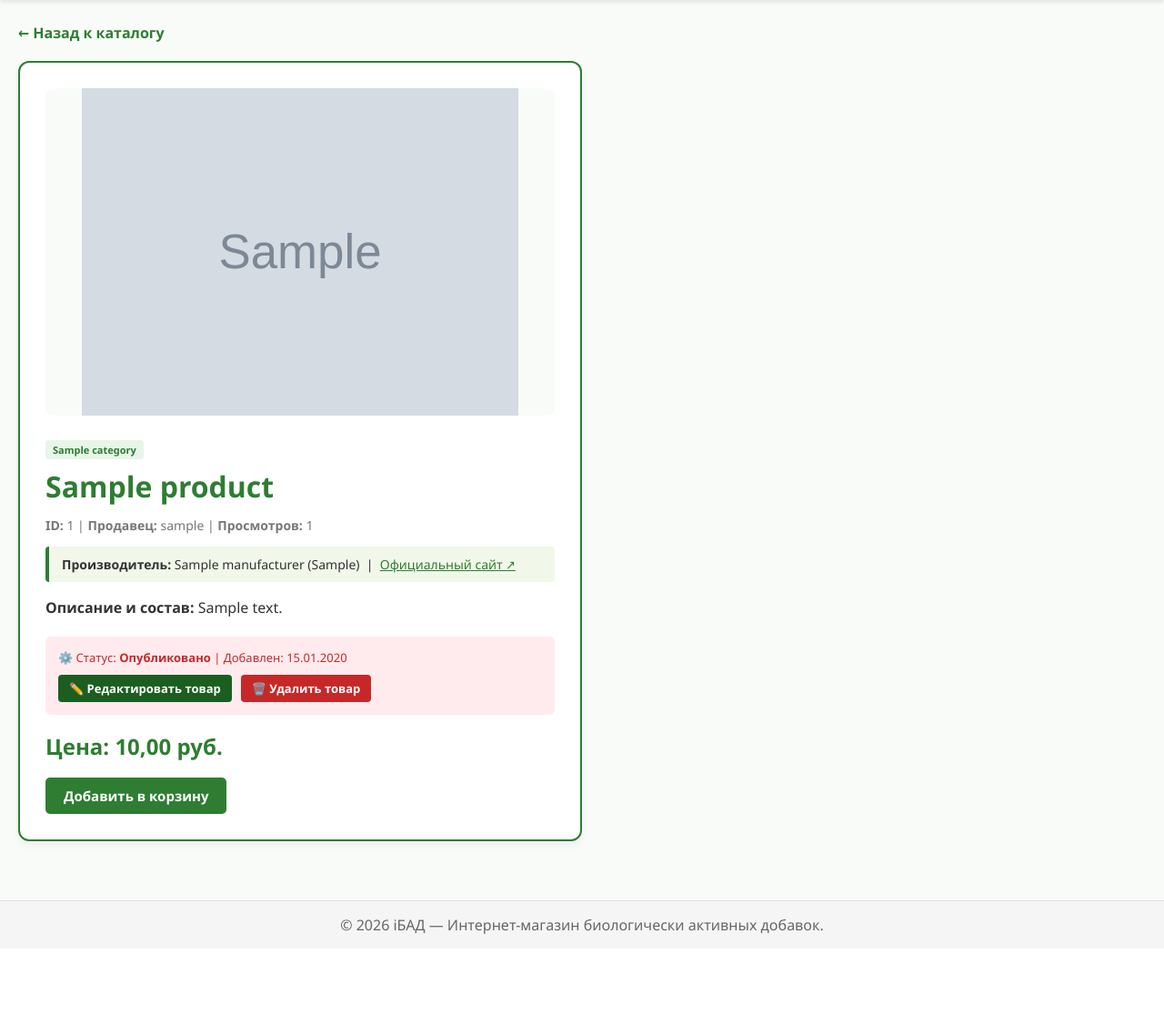
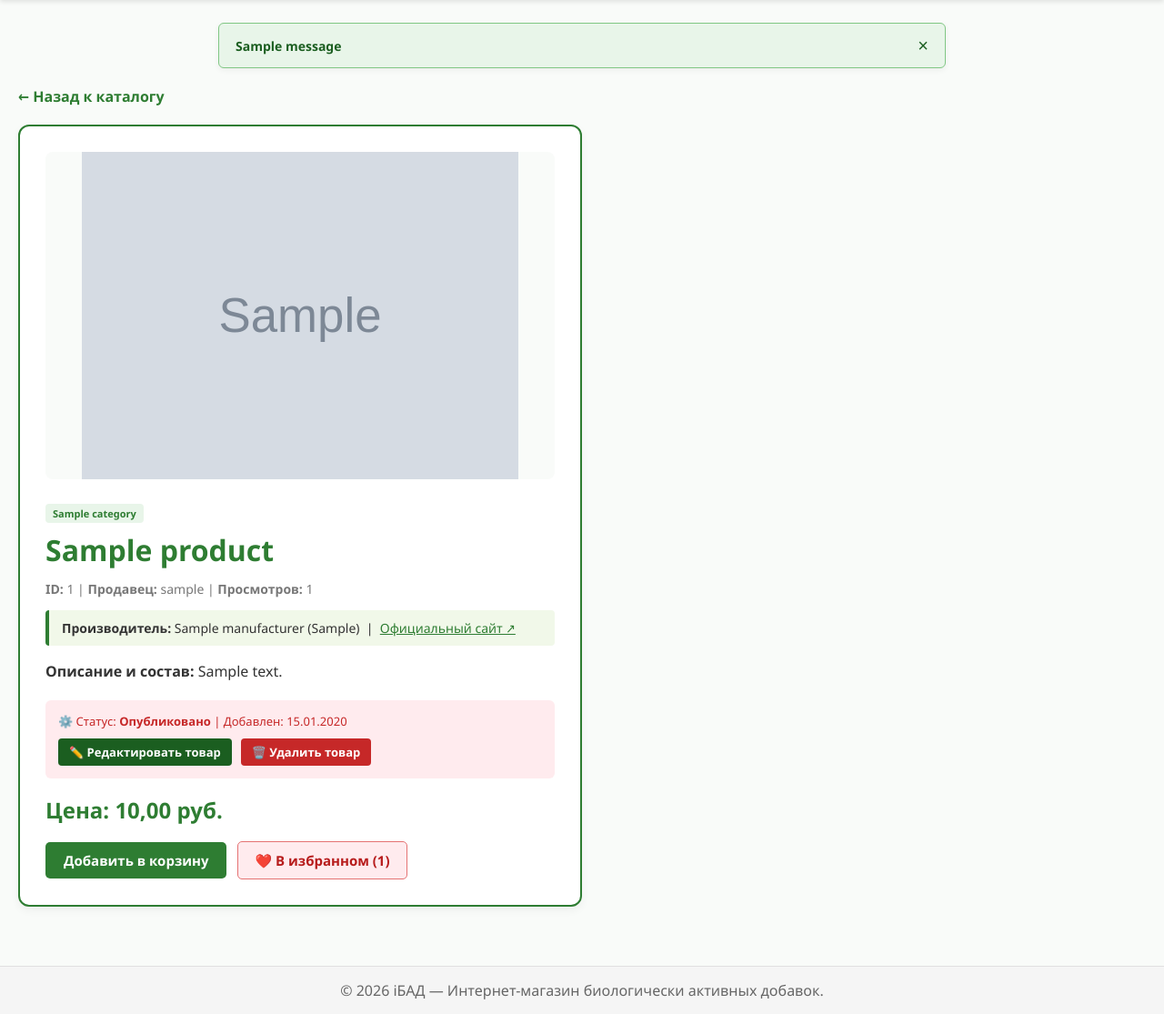
Before and after one commit to haritonov27081994-dev/project2, a Django app: page /products/1/ in a window 1280 px wide. Shown: the part 64-1179 px from the top of the page at 91% size. Before the commit the page ends 1091 px from the top, so only its background shows below. Run offline with Django 5.2, Linux system fonts and the light colour scheme; a user stored in the database is signed in; tables that the repository leaves empty hold one stand-in row (values such as "Sample post"); grey boxes marked "Sample" are stand-in pictures; one stand-in notice (Sample message) is shown.

Commit message:
feat(products): добавить избранное и уведомления messages.success

```diff
--- a/apps/products/models.py
+++ b/apps/products/models.py
@@ -67,6 +67,12 @@ class Product(models.Model):
         blank=True,
         verbose_name="Просмотрено пользователями"
     )
+    favorited_by = models.ManyToManyField(
+        User,
+        related_name='favorite_products',
+        blank=True,
+        verbose_name="В избранном у пользователей"
+    )
     title = models.CharField(max_length=200, verbose_name="Название товара")
     description = models.TextField(verbose_name="Описание товара")
     price = models.DecimalField(max_digits=10, decimal_places=2, verbose_name="Цена")
--- a/apps/products/templates/products/base.html
+++ b/apps/products/templates/products/base.html
@@ -1,52 +1,60 @@
 {% load static %}
-<!doctype html>
+<!DOCTYPE html>
 <html lang="ru">
 <head>
-    <meta charset="UTF-8" />
-    <meta name="viewport" content="width=device-width, initial-scale=1.0" />
+  <meta charset="UTF-8">
+  <meta name="viewport" content="width=device-width, initial-scale=1.0">
   <title>{% block page_title %}{% endblock page_title %}</title>
-    <link rel="icon" href="{% static 'images/favicon.png' %}" />
-    <link rel="stylesheet" href="{% static 'css/style.css' %}?v=4" />
+  <link rel="icon" href="{% static 'images/favicon.png' %}">
+  <link rel="stylesheet" href="{% static 'css/style.css' %}?v=5">
 </head>
 <body>
+
   <header class="site-header">
     <nav class="navbar">
       <div class="nav-group">
         <span class="brand-logo">iБАД</span>
         <a href="{% url 'products:home' %}" class="nav-link">Главная</a>
-          <a href="{% url 'products:product_list' %}" class="nav-link"
-            >Каталог БАДов</a
-          >
+        <a href="{% url 'products:product_list' %}" class="nav-link">Каталог БАДов</a>
         {% if user.is_authenticated %}
-          <a href="{% url 'products:product_add' %}" class="nav-link-accent"
-            >+ Добавить товар</a
-          >
+          <a href="{% url 'products:product_add' %}" class="nav-link-accent">+ Добавить товар</a>
         {% endif %}
       </div>
 
       <div class="nav-group">
         {% if user.is_authenticated %}
-          <a href="{% url 'users:profile' %}" class="nav-link"
-            >Профиль ({{ user.username }})</a
-          >
+          <a href="{% url 'users:profile' %}" class="nav-link">Профиль ({{ user.username }})</a>
           <form action="{% url 'users:logout' %}" method="post">
             {% csrf_token %}
             <button type="submit" class="btn-logout">Выйти</button>
           </form>
         {% else %}
           <a href="{% url 'users:login' %}" class="nav-link">Войти</a>
-          <a href="{% url 'users:register' %}" class="nav-link-light"
-            >Регистрация</a
-          >
+          <a href="{% url 'users:register' %}" class="nav-link-light">Регистрация</a>
         {% endif %}
       </div>
     </nav>
   </header>
 
-    <main>{% block page_content %}{% endblock page_content %}</main>
+  <main>
+    <!-- Блок вывода уведомлений (messages.success / messages.info и др.) -->
+    {% if messages %}
+      <div class="messages-container">
+        {% for message in messages %}
+          <div class="alert alert-{{ message.tags|default:'info' }}">
+            <span>{{ message }}</span>
+            <button type="button" class="alert-close" onclick="this.parentElement.remove();">&times;</button>
+          </div>
+        {% endfor %}
+      </div>
+    {% endif %}
+
+    {% block page_content %}{% endblock page_content %}
+  </main>
 
   <footer class="site-footer">
     <p>&copy; 2026 iБАД — Интернет-магазин биологически активных добавок.</p>
   </footer>
+
 </body>
 </html>
--- a/apps/products/templates/products/product_detail.html
+++ b/apps/products/templates/products/product_detail.html
@@ -47,6 +47,28 @@
     {% endif %}
 
     <div class="detail-price">Цена: {{ product.price }} руб.</div>
-    <button class="btn-primary">Добавить в корзину</button>
+
+    <div style="display: flex; gap: 12px; align-items: center; flex-wrap: wrap;">
+      <button class="btn-primary">Добавить в корзину</button>
+
+      {% if user.is_authenticated %}
+        <form action="{% url 'products:toggle_favorite' product_id=product.id %}" method="post" style="margin: 0;">
+          {% csrf_token %}
+          {% if user in product.favorited_by.all %}
+            <button type="submit" class="btn-fav btn-fav-active" style="padding: 10px 18px; font-size: 15px;">
+              ❤️ В избранном ({{ product.favorited_by.count }})
+            </button>
+          {% else %}
+            <button type="submit" class="btn-fav" style="padding: 10px 18px; font-size: 15px;">
+              🤍 Добавить в избранное ({{ product.favorited_by.count }})
+            </button>
+          {% endif %}
+        </form>
+      {% else %}
+        <a href="{% url 'users:login' %}" class="btn-fav" style="padding: 10px 18px; font-size: 15px; text-decoration: none;">
+          🤍 Войдите, чтобы добавить в избранное
+        </a>
+      {% endif %}
+    </div>
   </div>
 {% endblock page_content %}
--- a/apps/products/urls.py
+++ b/apps/products/urls.py
@@ -11,4 +11,5 @@ urlpatterns = [
     path('products/add/', views.ProductCreateView.as_view(), name='product_add'),
     path('products/<int:product_id>/edit/', views.ProductUpdateView.as_view(), name='product_edit'),
     path('products/<int:product_id>/remove/', views.ProductDeleteView.as_view(), name='product_remove'),
+    path('products/<int:product_id>/favorite/', views.ToggleFavoriteView.as_view(), name='toggle_favorite'),
 ]
--- a/apps/products/views.py
+++ b/apps/products/views.py
@@ -1,7 +1,9 @@
-from django.shortcuts import get_object_or_404
+from django.shortcuts import get_object_or_404, redirect
 from django.urls import reverse_lazy
+from django.views import View
 from django.views.generic import TemplateView, ListView, DetailView, CreateView, UpdateView, DeleteView
 from django.contrib.auth.mixins import LoginRequiredMixin, UserPassesTestMixin
+from django.contrib import messages
 from .models import Category, Product
 from .forms import ProductForm
 
@@ -14,7 +16,7 @@ class ProductListView(ListView):
     model = Product
     template_name = 'products/product_list.html'
     context_object_name = 'products'
-    paginate_by = 6  # Пагинация: по 6 товаров на одной странице
+    paginate_by = 6
 
     def get_queryset(self):
         queryset = Product.objects.filter(status='published').order_by('-created_at')
@@ -48,7 +50,6 @@ class ProductDetailView(UserPassesTestMixin, DetailView):
 
     def get_object(self, queryset=None):
         product = super().get_object(queryset)
-        # Если пользователь вошел в аккаунт — записываем его в список просмотревших
         if self.request.user.is_authenticated:
             product.viewed_by_users.add(self.request.user)
         return product
@@ -70,11 +71,11 @@ class ProductCreateView(LoginRequiredMixin, CreateView):
     def form_valid(self, form):
         form.instance.seller = self.request.user
         form.instance.status = 'pending'
+        messages.success(self.request, "Товар успешно добавлен и отправлен на проверку!")
         return super().form_valid(form)
 
 
 class SellerOrStaffMixin(LoginRequiredMixin, UserPassesTestMixin):
-    """Миксин проверки прав: редактировать и удалять может только продавец товара или админ."""
     def test_func(self):
         product = self.get_object()
         return product.seller == self.request.user or self.request.user.is_staff
@@ -96,6 +97,7 @@ class ProductUpdateView(SellerOrStaffMixin, UpdateView):
     def form_valid(self, form):
         if not self.request.user.is_staff:
             form.instance.status = 'pending'
+        messages.success(self.request, "Изменения товара успешно сохранены!")
         return super().form_valid(form)
 
     def get_success_url(self):
@@ -108,3 +110,26 @@ class ProductDeleteView(SellerOrStaffMixin, DeleteView):
     context_object_name = 'product'
     pk_url_kwarg = 'product_id'
     success_url = reverse_lazy('users:profile')
+
+    def form_valid(self, form):
+        messages.success(self.request, f'Товар «{self.object.title}» удален.')
+        return super().form_valid(form)
+
+
+class ToggleFavoriteView(LoginRequiredMixin, View):
+    """Добавление или удаление товара из избранного с выводом messages.success."""
+    def post(self, request, product_id):
+        product = get_object_or_404(Product, id=product_id)
+
+        if request.user in product.favorited_by.all():
+            product.favorited_by.remove(request.user)
+            messages.info(request, f'Товар «{product.title}» удален из избранного.')
+        else:
+            product.favorited_by.add(request.user)
+            messages.success(request, f'Товар «{product.title}» успешно добавлен в избранное!')
+
+        # Возвращаем пользователя на ту же страницу, где он нажал кнопку
+        next_url = request.META.get('HTTP_REFERER')
+        if next_url:
+            return redirect(next_url)
+        return redirect('products:product_detail', product_id=product.id)
--- a/apps/users/views.py
+++ b/apps/users/views.py
@@ -29,6 +29,6 @@ class ProfileView(LoginRequiredMixin, TemplateView):
     def get_context_data(self, **kwargs):
         context = super().get_context_data(**kwargs)
         context['user_products'] = Product.objects.filter(seller=self.request.user).order_by('-created_at')
-        # Передаем в профиль историю просмотренных пользователем товаров
         context['viewed_products'] = self.request.user.viewed_products.filter(status='published')
+        context['favorite_products'] = self.request.user.favorite_products.filter(status='published')
         return context
--- a/static/css/style.css
+++ b/static/css/style.css
@@ -569,3 +569,81 @@ main {
 .viewed-chip:hover {
   background-color: #e8f5e9;
 }
+
+/* Уведомления (Django messages / alerts) */
+.messages-container {
+  max-width: 800px;
+  margin: 0 auto 20px auto;
+}
+
+.alert {
+  padding: 14px 18px;
+  border-radius: 6px;
+  margin-bottom: 12px;
+  display: flex;
+  justify-content: space-between;
+  align-items: center;
+  font-weight: bold;
+  font-size: 14px;
+  box-shadow: 0 2px 6px rgba(0, 0, 0, 0.06);
+}
+
+.alert-success {
+  background-color: #e8f5e9;
+  color: #1b5e20;
+  border: 1px solid #81c784;
+}
+
+.alert-info {
+  background-color: #e3f2fd;
+  color: #0d47a1;
+  border: 1px solid #90caf9;
+}
+
+.alert-warning {
+  background-color: #fff8e1;
+  color: #f57f17;
+  border: 1px solid #ffe082;
+}
+
+.alert-error {
+  background-color: #ffebee;
+  color: #c62828;
+  border: 1px solid #ef9a9a;
+}
+
+.alert-close {
+  background: transparent;
+  border: none;
+  font-size: 20px;
+  line-height: 1;
+  cursor: pointer;
+  color: inherit;
+  margin-left: 15px;
+}
+
+/* Кнопки избранного */
+.btn-fav {
+  display: inline-block;
+  background-color: #ffffff;
+  color: #c62828;
+  border: 1px solid #ef9a9a;
+  padding: 7px 12px;
+  border-radius: 5px;
+  cursor: pointer;
+  font-weight: bold;
+  font-size: 13px;
+  font-family: inherit;
+  text-align: center;
+  transition: all 0.2s;
+}
+
+.btn-fav:hover {
+  background-color: #ffebee;
+}
+
+.btn-fav-active {
+  background-color: #ffebee;
+  color: #b71c1c;
+  border-color: #e57373;
+}
```
Also changed, not shown: apps/products/templates/products/product_list.html (+15 -1 lines), apps/users/templates/users/profile.html (+31 -0 lines), apps/products/migrations/0006_product_favorited_by.py (added). Lines whose indentation alone changed are shown as unchanged.
